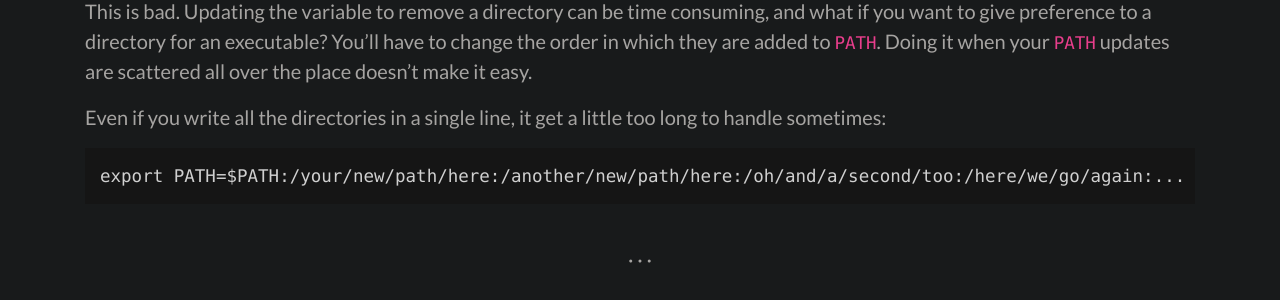
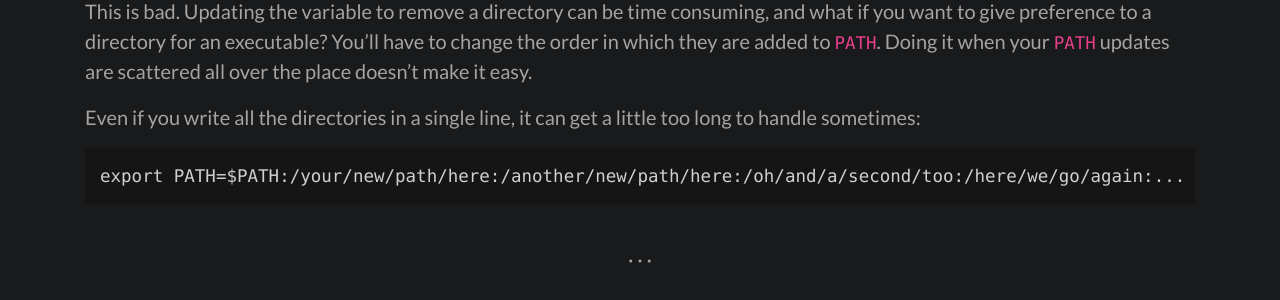
Before and after one commit to yoogottamk/yoogottamk.github.io, a Jekyll site: the page built from _posts/2019-12-08-managing-path.md, in a window 1280 px wide and 900 px high, scrolled down 1696 px. Shown: the part 155-455 px from the top of the window. Built offline with Jekyll 4.4.1, drawn with Linux system fonts in a browser that asks for light colours; comment, search, counter and statistics services are not loaded.

Commit message:
corrections

````diff
--- a/_posts/2019-12-08-managing-path.md
+++ b/_posts/2019-12-08-managing-path.md
@@ -11,7 +11,7 @@
 
 i use arch btw. Now that we have established that, lets see what the `PATH` variable is and how it works.
 
-According to <a href="http://www.linfo.org/path_env_var.html" target="_blank">linfo</a>,
+According to <a href="http://www.linfo.org/path_env_var.html" target="_blank" rel="noopener">linfo</a>,
 <blockquote class="blockquote"><code>PATH</code> is an environmental variable in Linux and other Unix-like operating systems that tells the shell which directories to search for executable files (i.e., ready-to-run programs) in response to commands issued by a user. It increases both the convenience and the safety of such operating systems and is widely considered to be the single most important environmental variable.</blockquote>
 
 <div class="py-4"></div>
@@ -27,7 +27,7 @@
 
 {% include post-heading.html header="The usual method" %}
 
-The "standard" way of setting the `PATH`, as seen in the top search result on <a href="https://superuser.com/a/488175" target="_blank">superuser</a> is this:
+The "standard" way of setting the `PATH`, as seen in the top search result on <a href="https://superuser.com/a/488175" target="_blank" rel="noopener">superuser</a> is this:
 ```shell
 $ export PATH=$PATH:/your/new/path/here
 ```
@@ -45,7 +45,7 @@
 
 This is bad. Updating the variable to remove a directory can be time consuming, and what if you want to give preference to a directory for an executable? You'll have to change the order in which they are added to `PATH`. Doing it when your `PATH` updates are scattered all over the place doesn't make it easy.
 
-Even if you write all the directories in a single line, it get a little too long to handle sometimes:
+Even if you write all the directories in a single line, it can get a little too long to handle sometimes:
 ```shell
 export PATH=$PATH:/your/new/path/here:/another/new/path/here:/oh/and/a/second/too:/here/we/go/again:...
 ```
@@ -99,7 +99,7 @@
 
 Solution: bash array parameter expansion
 <blockquote class="blockquote">
-<a href="https://www.gnu.org/software/bash/manual/html_node/Shell-Parameter-Expansion.html" target="_blank">${parameter:+word}</a>
+<a href="https://www.gnu.org/software/bash/manual/html_node/Shell-Parameter-Expansion.html" target="_blank" rel="noopener">${parameter:+word}</a>
 <br>
 &nbsp;&nbsp;&nbsp;&nbsp;If parameter is null or unset, nothing is substituted, otherwise the expansion of word is substituted.
 </blockquote>
@@ -109,6 +109,6 @@
 This way, you can easily add/remove directories from `PATH` and easily manage the order too.
 
 {% include post-heading.html header="" %}
-This file, along with various other config files can be found in my <a href="https://github.com/yoogottamk/dotfiles" target="_blank">dotfiles</a> repo.
+This file, along with various other config files can be found in my <a href="https://github.com/yoogottamk/dotfiles" target="_blank" rel="noopener">dotfiles</a> repo.
 
 So, did you like it? Did I miss something? Did I do something in the wrong way? Please comment below and improve my knowledge!
--- a/css/about.css
+++ b/css/about.css
@@ -88,3 +88,7 @@
     background-color: gray;
     border-radius: 10px;
 }
+
+.experience:last-child {
+    border-bottom: 2px solid gray;
+}
--- a/index.html
+++ b/index.html
@@ -9,4 +9,4 @@
   ¯\_(ツ)_/¯
 </div>
 
-<div class="container text-right">I didn't know else what to put here :P</div>
+<div class="container text-right">I didn't know what else to put here :P</div>
````
